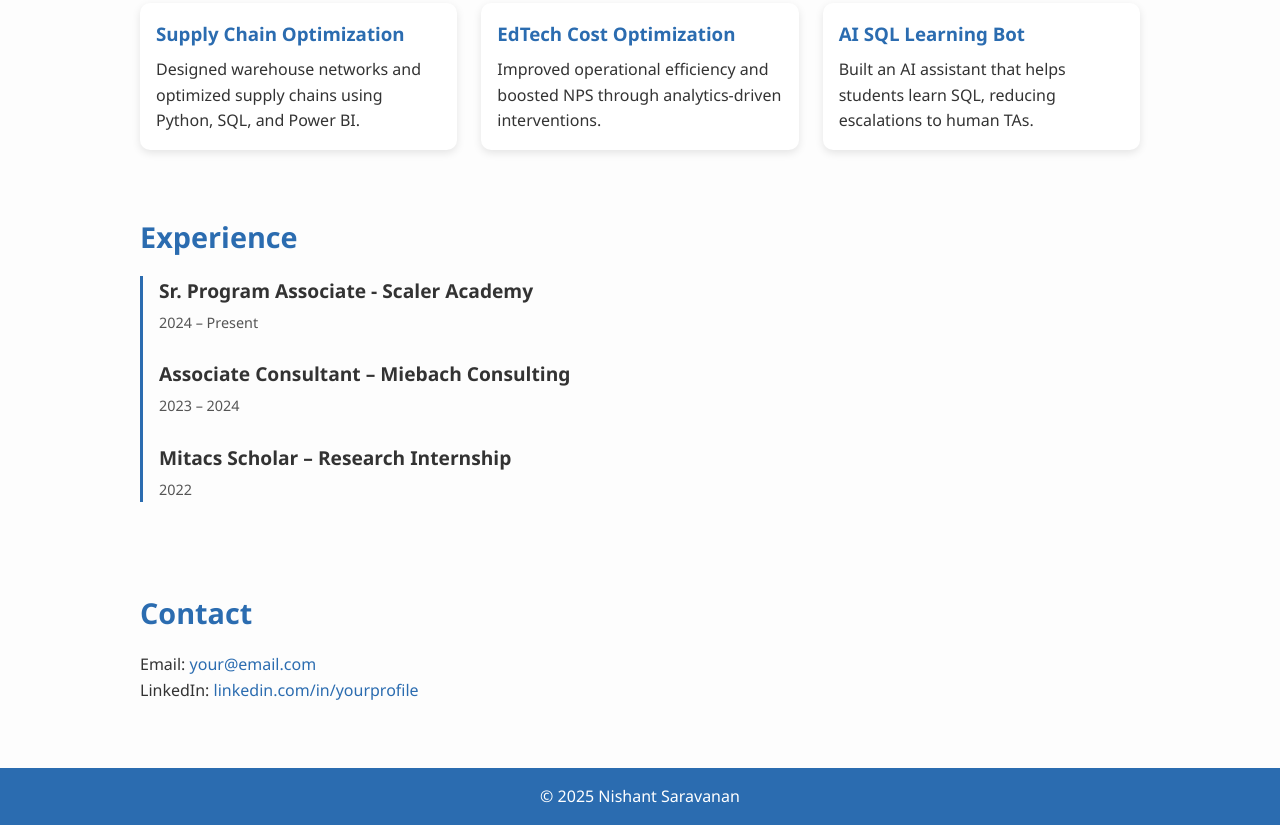
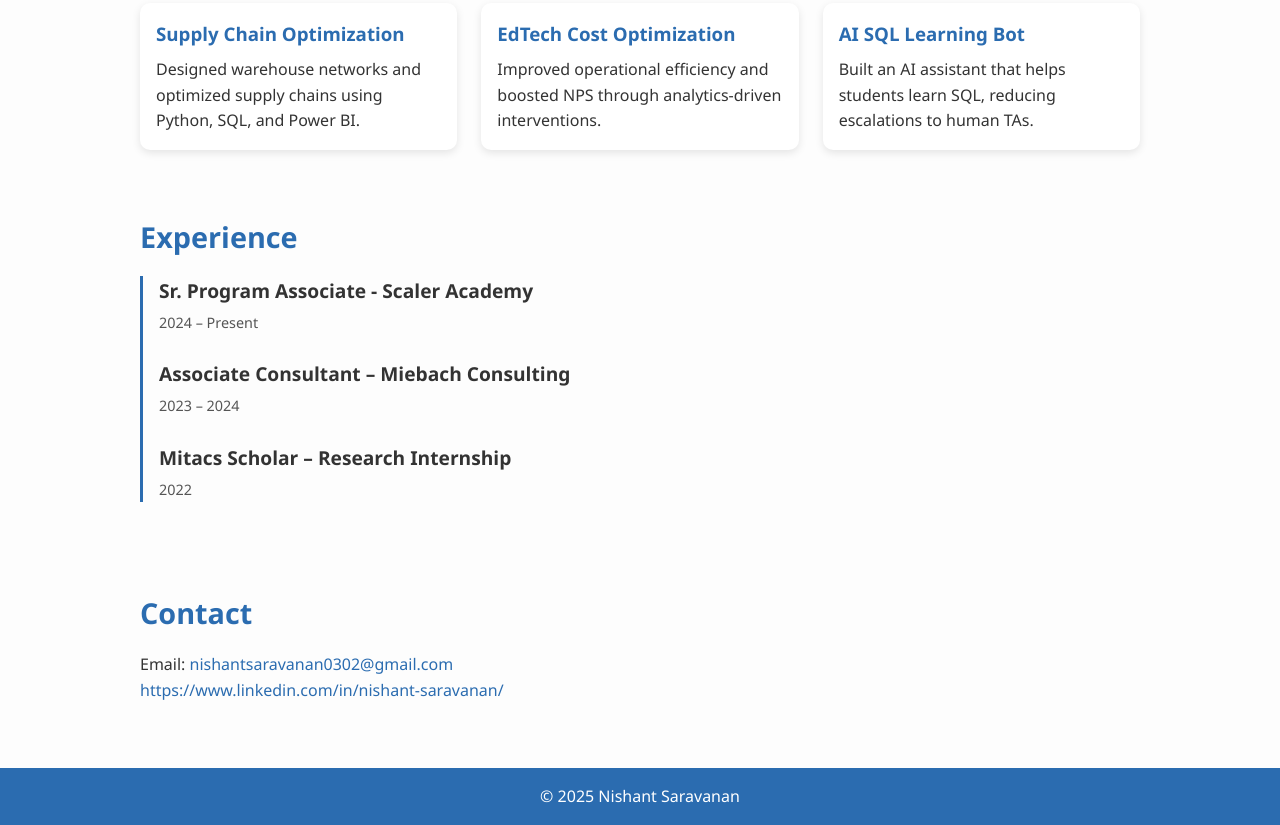
Before and after one commit to nishantsaravanan0302-spec/nishant-portfolio, a plain HTML site: page index.html in a window 1280 px wide. Shown: the part 561-1386 px from the top of the page. Drawn offline with Linux system fonts and the light colour scheme.

Commit message:
Update index.html

```diff
--- a/index.html
+++ b/index.html
@@ -81,8 +81,13 @@
   <section id="contact">
     <div class="container">
       <h2>Contact</h2>
-      <p>Email: <a href="mailto:your@email.com">your@email.com</a></p>
-      <p>LinkedIn: <a href="https://linkedin.com/in/yourprofile" target="_blank">linkedin.com/in/yourprofile</a></p>
+      <p>Email: <a href="nishantsaravanan0302@gmail.com">nishantsaravanan0302@gmail.com</a></p>
+      <a href="https://www.linkedin.com/in/nishant-saravanan/"
+   target="_blank"
+   rel="noopener noreferrer">
+   https://www.linkedin.com/in/nishant-saravanan/
+</a>
+
     </div>
   </section>
 
```
